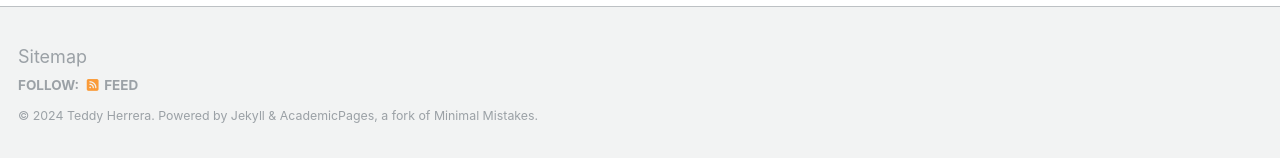
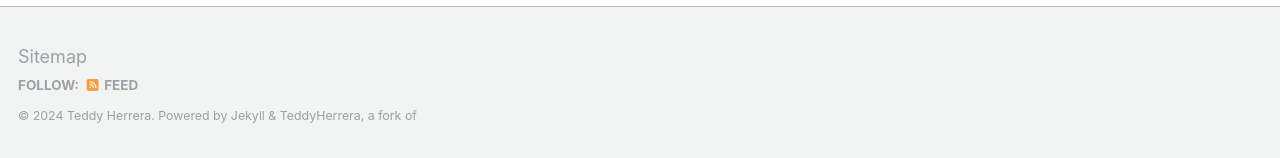
Before and after one commit to teddyherrera/teddyherrera.github.io, a Jekyll site: the page built from _pages/about.md, in a window 1280 px wide and 900 px high, scrolled down 2660 px. Shown: the part 739-897 px from the top of the window. Built offline with Jekyll 4.4.1, drawn with Linux system fonts in a browser that asks for light colours.

Commit message:
Update footer.html

```diff
--- a/_includes/footer.html
+++ b/_includes/footer.html
@@ -19,4 +19,4 @@
 </div>
 {% endif %}
 
-<div class="page__footer-copyright">&copy; {{ site.time | date: '%Y' }} {{ site.name | default: site.title }}. {{ site.data.ui-text[site.locale].powered_by | default: "Powered by" }} <a href="http://jekyllrb.com" rel="nofollow">Jekyll</a> &amp; <a href="https://github.com/teddyherrera/teddyherrera.github.io">AcademicPages</a>, a fork of <a href="https://mademistakes.com/work/minimal-mistakes-jekyll-theme/" rel="nofollow">Minimal Mistakes</a>.</div>
+<div class="page__footer-copyright">&copy; {{ site.time | date: '%Y' }} {{ site.name | default: site.title }}. {{ site.data.ui-text[site.locale].powered_by | default: "Powered by" }} <a href="http://jekyllrb.com" rel="nofollow">Jekyll</a> &amp; <a href="https://github.com/teddyherrera/teddyherrera.github.io">TeddyHerrera</a>, a fork of <a href="https://mademistakes.com/work/minimal-mistakes-jekyll-theme/"
```
